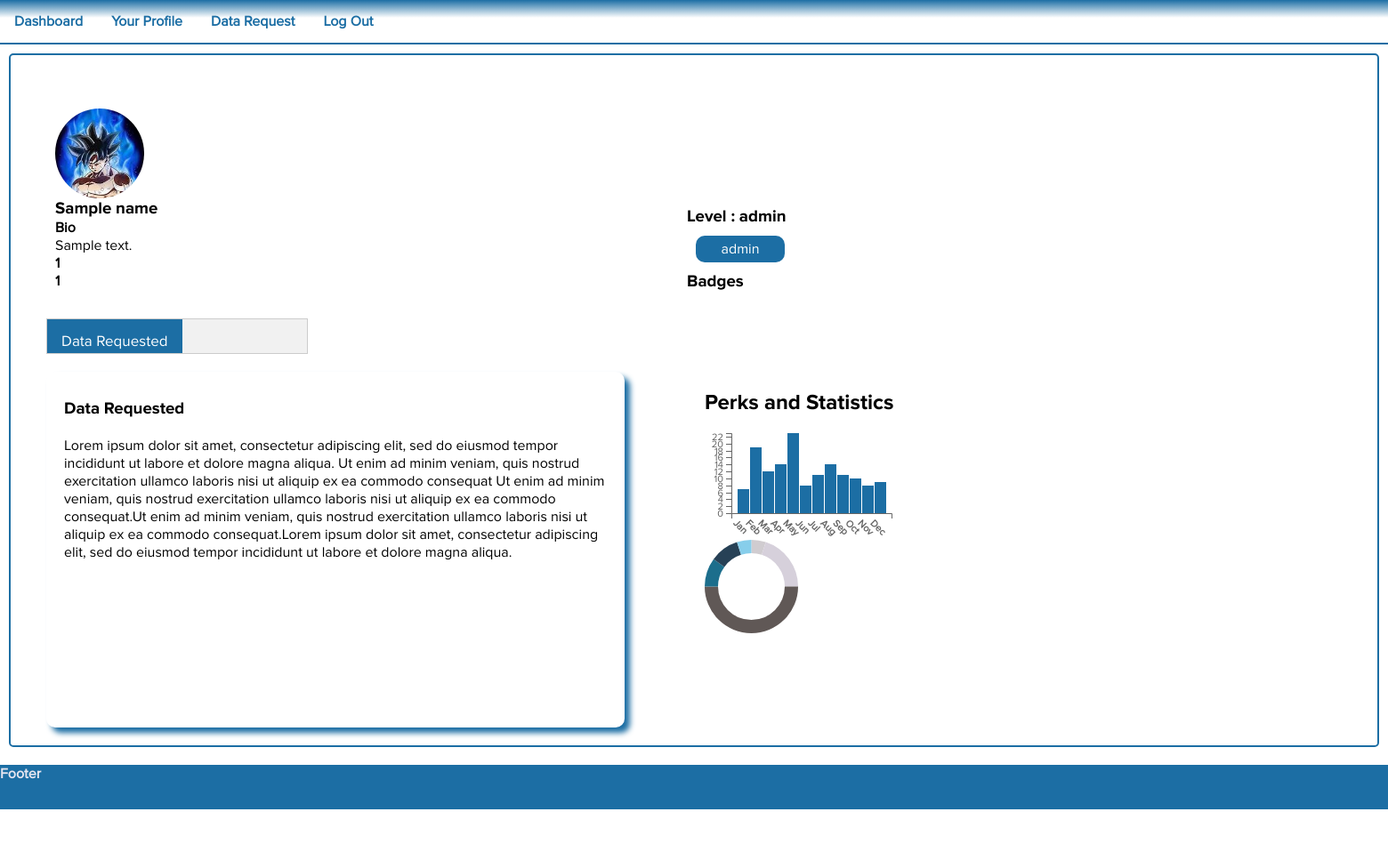
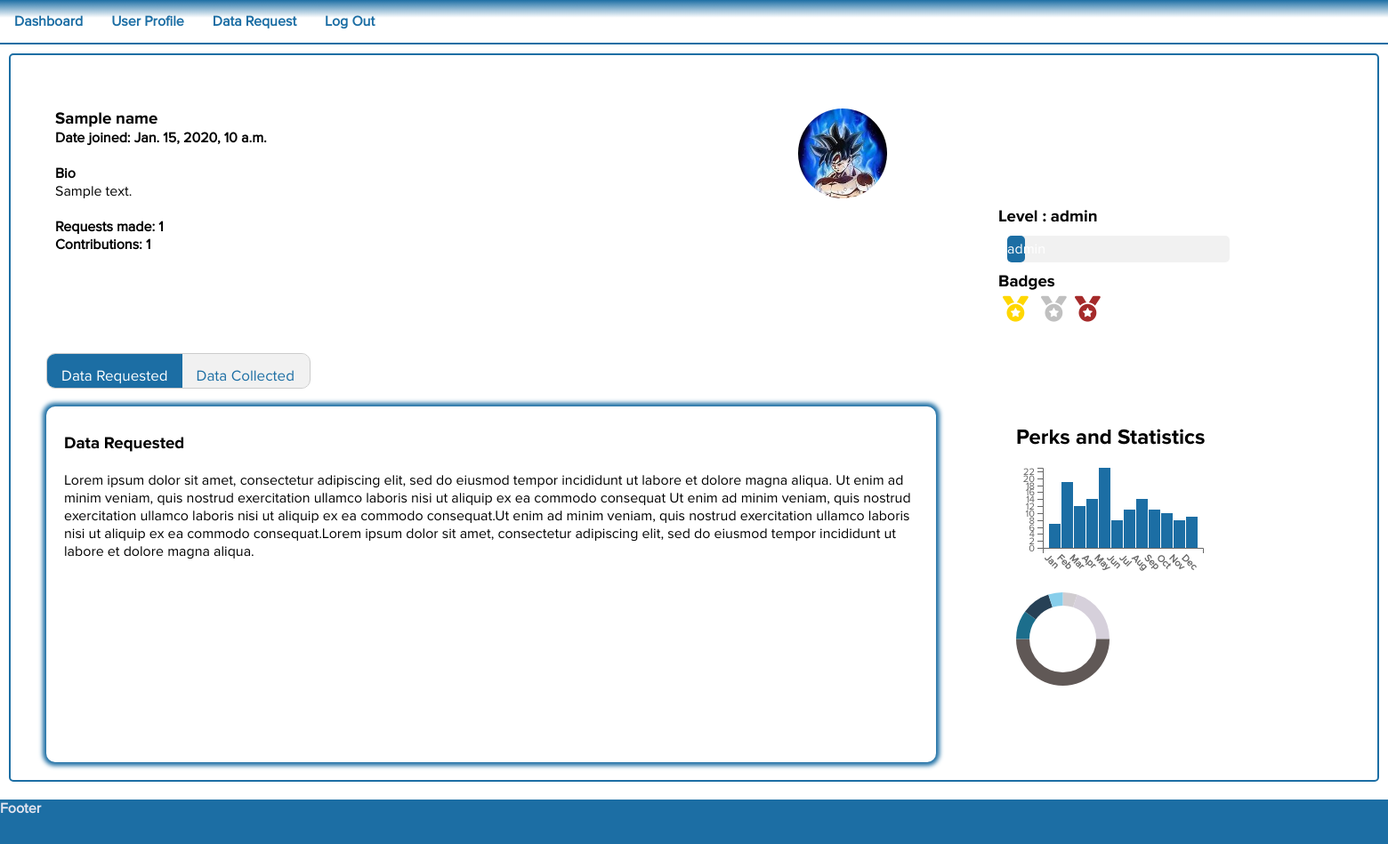
Before and after one commit to Masihullah17/dopedata, a Django app: template templates/userprofile.html in a window 1560 px wide. Shown: the part 70-1019 px from the top of the page at 89% size. Before the commit the page ends 980 px from the top, so only its background shows below. Run offline with Django 3.2, Linux system fonts and the light colour scheme; the template is opened without the code that fills it: most values are stand-ins (such as "Sample title", 1, 10 or a date in 2020); some libraries are stand-ins or nearby versions.

Commit message:
Added the Dashboard, UserProfile page
Added the improved versions of the pages.

```diff
--- a/templates/base.html
+++ b/templates/base.html
@@ -2,7 +2,7 @@
 <head>
 	<meta charset="UTF-8">
 	<meta name="viewport" content="width=device-width, initial-scale=1.0">
-	<title>159 SOAD Assignment 1</title>
+	<title>DopeData</title>
 	<style>
 		@font-face {
             font-family: ProximaNova;
@@ -153,7 +153,7 @@
 
 	<div class="topnav">
 		<a href="/dashboard">Dashboard</a>
-		<a href="/profile">Your Profile</a>
+		<a href="/profile">User Profile</a>
 		<a href="/request">Data Request</a>
 		<a href="{% url 'logout' %}">Log Out</a>
 	</div>
--- a/templates/userprofile.html
+++ b/templates/userprofile.html
@@ -1,10 +1,11 @@
-<html lang="en">
+ <html lang="en">
 <head>
-	<title>Your Profile</title>
+	<title>User Profile</title>
 	<script src="https://d3js.org/d3.v4.js"></script>
     <script type="text/javascript" src="https://cdn.jsdelivr.net/jquery/latest/jquery.min.js"></script>
     <script type="text/javascript" src="https://cdn.jsdelivr.net/momentjs/latest/moment.min.js"></script>
     <link rel="stylesheet" href="https://cdnjs.cloudflare.com/ajax/libs/font-awesome/4.7.0/css/font-awesome.min.css">
+    <script src="https://kit.fontawesome.com/7fbd32cc4b.js"crossorigin="anonymous"></script>
     <style>
 		* {
 			box-sizing: border-box;
@@ -17,8 +18,12 @@
             font-family: ProximaNovaBold;
         }
 
+        #rcorners1 {
+            border-radius: 10px;
+        }
+
         .menu {
-            width:294px;
+            width:297px;
             height:40px;
             margin:20px;
             overflow: hidden;
@@ -27,7 +32,7 @@
         }
 
         .menu button {
-            background-color: #fff;
+            background-color: #f1f1f1;
             float: left;
             border: none;
             outline: none;
@@ -39,7 +44,7 @@
         }
 
         .menu button:hover {
-            background-color: #a5d7f8;
+            background-color: #ddd;
         }
 
         .menu button.active {
@@ -51,12 +56,14 @@
             background-color: white;
             padding: 20px ;
             margin-left:20px;
-            width:650px;
+            width:1000px;
             height: 400px;
             background-image: #ffffff;
             /* border: 3px solid #c0c0c0; */
             border-radius:10px;
-            box-shadow: 6px 6px 6px #1c6ea4;
+            -webkit-box-shadow: 0 0 5px 4px #1c6ea4;
+			-moz-box-shadow: 0 0 5px 4px #1c6ea4;
+			box-shadow: 0 0 5px 4px #1c6ea4;
             /* border-style: outset; */
         }
 
@@ -68,16 +75,16 @@
         }
 
         #myProgress {
-            width: 300px;
+            width: 250px;
             margin:10px;
-            background-color: #ffffff;
-            border-radius: 10px;
+            background-color: #f1f1f1;
+            border-radius: 5px;
         }
 
         #myBar {
-            width: 100px;
+            width: 20px;
             height: 30px;
-            border-radius: 10px;
+            border-radius: 5px;
             background-color: #1c6ea4;
             text-align: center;
             line-height: 30px;
@@ -257,6 +264,27 @@
 
         #image {
             border-radius: 50%;
+            margin-left:400px;
+        }
+
+        .miniwrap {
+            font-family:ProximaNovabold;
+            width:350px;
+            display: grid;
+            grid-template-columns: 70px 70px;
+            grid-gap: 5px;
+            grid-auto-rows: minmax(100 px, auto);
+        }
+
+        .username {
+            grid-row:1/4;
+            grid-column:1/5;
+        }
+
+        .pic {
+            margin-left:280px;
+            grid-row:1/2;
+            grid-column:4/6;
         }
 
 		@media screen and (max-width:600px) {
@@ -287,16 +315,27 @@
 <div class="container">
 	<div class="wrapper">
         <div class="one">
-            <img src="{% static 'images/Goku.jfif' %}" id="image" alt="Avatar" style="width:100px">
-            <h3>{{name}}</h3>
-            <h4>Bio</h4>
-			<p>{{bio}}</p>
+            <div class="miniwrap">
+                <div class="username">
+                    <h3>{{name}} {% if isPremiumUser %}
+                        ⭐
+                        {% endif %}</h3>
+                    <h4>Date joined: {{joined}}</h4><br>
 
-			<label for="numRequests"></label>
-			<h4 id="numRequests">{{numRequests}}</h4>
 
-			<label for="numContributions"></label>
-			<h4 id="numContributions">{{numContributions}}</h4>
+                    <h4>Bio</h4>
+                    <p>{{bio}}</p><br>
+
+                    <h4>Requests made: {{numRequests}}</h4>
+                    <h4 id="numRequests"></h4>
+
+                    <h4>Contributions: {{numContributions}}</h4>
+                    <h4 id="numContributions"></h4>
+                </div>
+                <div class="pic">
+                    <img src="{% static 'images/Goku.jfif' %}" id="image" alt="Avatar" style="width:100px">
+                </div>
+            </div>
         </div>
 
         <div class="two">
@@ -305,14 +344,17 @@
                 <div id="myBar">{{level}}</div>
             </div>
 
-			<h3>Badges</h3>
-				{% if "gold" in badges %}
-					<div id="gold" class="badges">Gold</div>
-				{% elif "silver" in badges %}
-					<div id="silver" class="badges">Silver</div>
-				{% elif "bronze" in badges %}
-					<div id="bronze" class="badges">Bronze</div>
-				{% endif %}
+            <h3>Badges</h3>
+                <i class="fas fa-medal" style="color: gold;font-size: 1.8em;margin:5px"></i>
+                <i class="fas fa-medal" style="color: silver;font-size: 1.8em;margin:5px"></i>
+                <i class="fas fa-medal" style="color: brown;font-size: 1.8em"></i>
+				<!-- {% if "gold" in badges %} -->
+
+				<!-- {% elif "silver" in badges %} -->
+
+				<!-- {% elif "bronze" in badges %} -->
+
+				<!-- {% endif %} -->
         </div>
 
         <div class="three">
@@ -341,7 +383,7 @@
             <div class="notification">
                 <h2 style = "text-align:left">Perks and Statistics</h2>
                 <br>
-                <div id="chart_4"></div>
+                <div id="chart_4"></div><br>
                 <div id="chart_2"></div>
             </div>
     	</div>
--- a/webapp/views.py
+++ b/webapp/views.py
@@ -127,7 +127,7 @@
 	context['level'] = userProfile.level
 	context['isPremiumUser'] = userProfile.is_premium_user
 	context['joined'] = userProfile.joined
-	context['numRequets'] = userProfile.num_requests
+	context['numRequests'] = userProfile.num_requests
 	context['numContributions'] = userProfile.num_contributions
 
 	return render(request, 'userprofile.html', context=context)
```
Also changed, not shown: templates/dashboard.html (+28 -17 lines), templates/dataset.html (+39 -10 lines).
